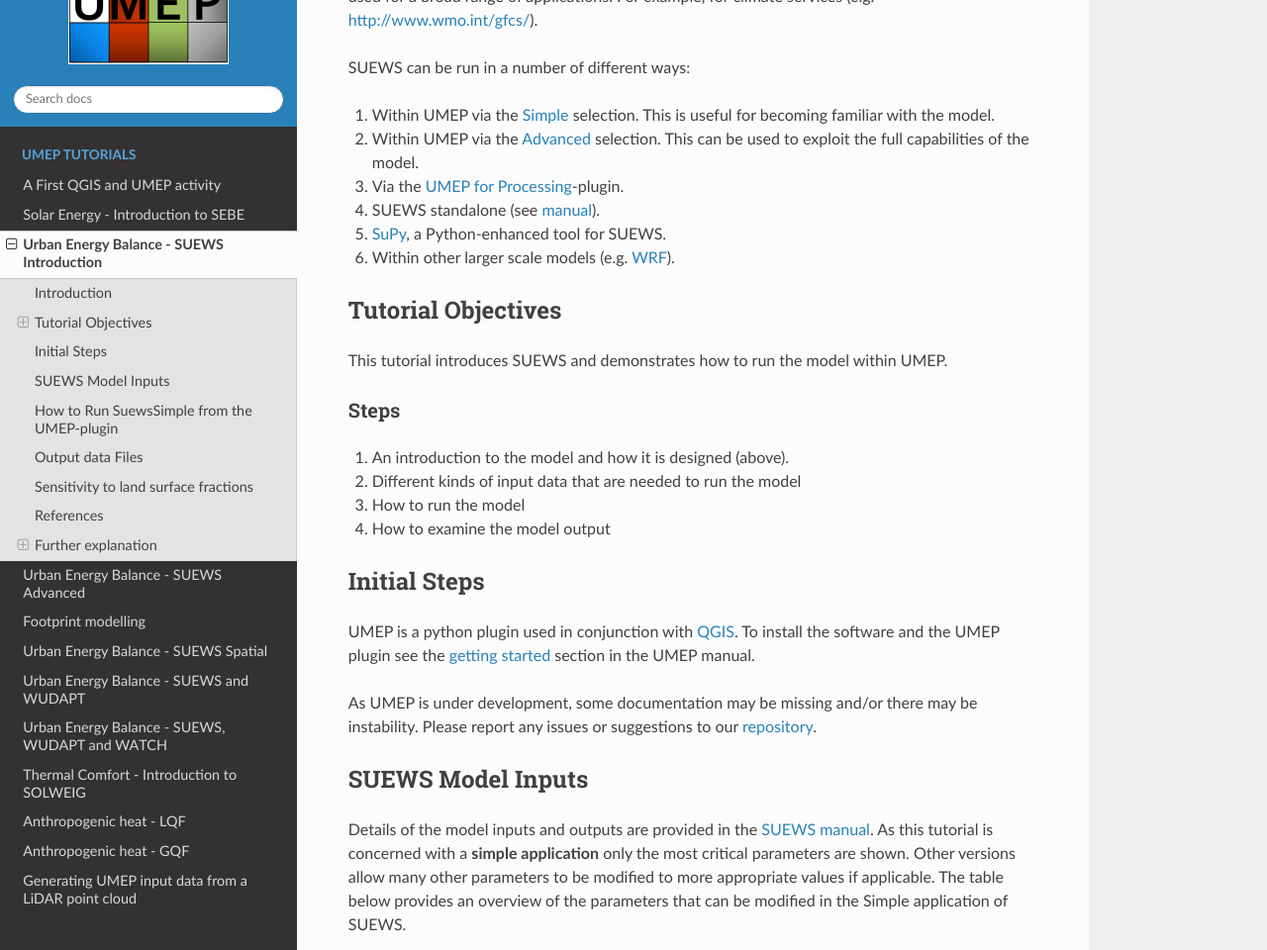
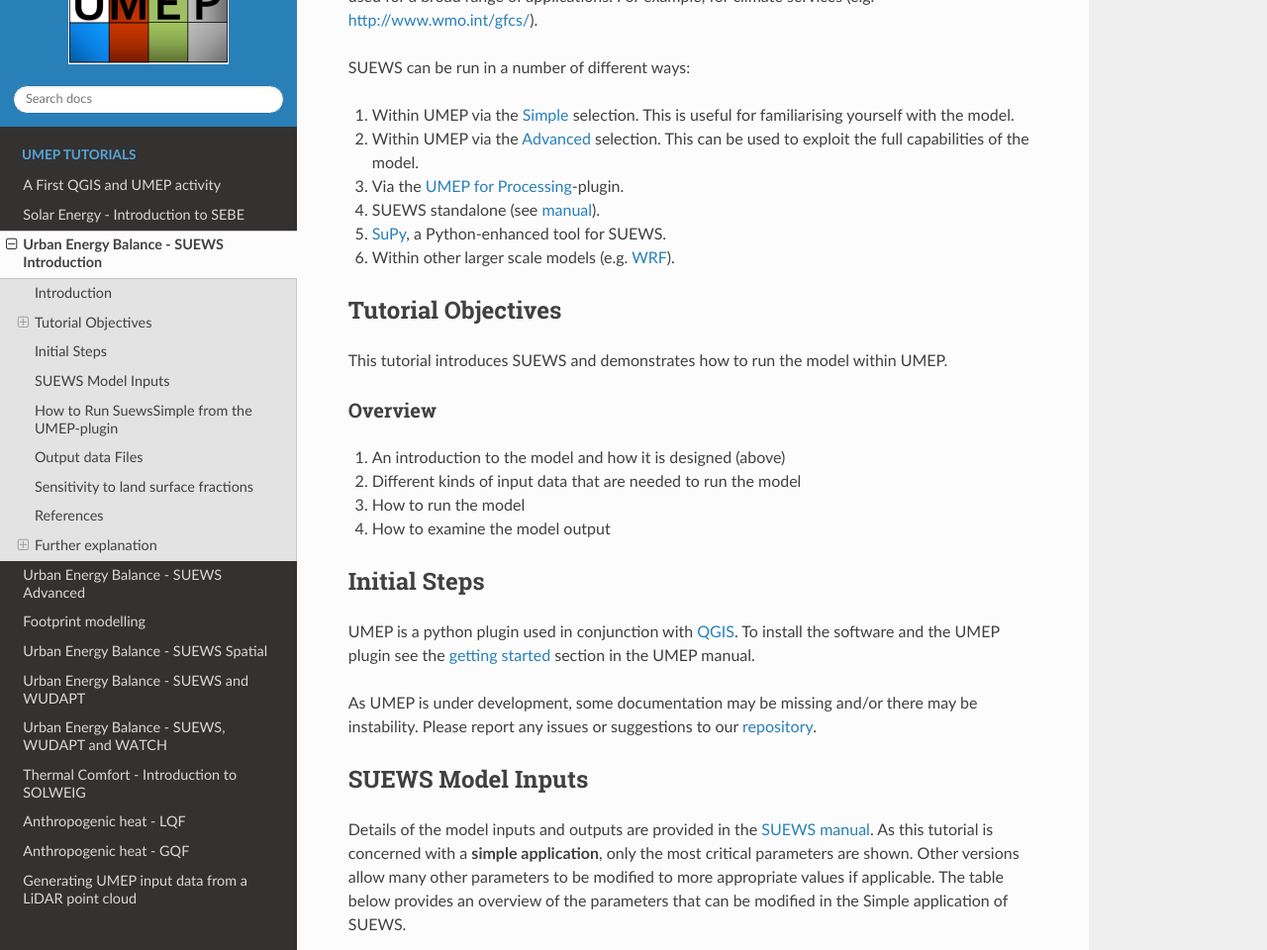
Before and after one commit to Urban-Meteorology-Reading/Tutorials, a Sphinx documentation site: the page built from docs/source/Tutorials/IntroductionToSuews.rst, in a window 1280 px wide and 1400 px high, scrolled down 320 px. Shown: the part 151-1111 px from the top of the window at 99% size. Built offline with Sphinx 7.4.7 and the Read the Docs theme 2.0.0, drawn with Linux system fonts in a browser that asks for light colours; some of the changed text lies outside the part shown.

Commit message:
Minor spelling and grammar changes

```diff
--- a/docs/source/Tutorials/IntroductionToSuews.rst
+++ b/docs/source/Tutorials/IntroductionToSuews.rst
@@ -25,8 +25,7 @@
 
 SUEWS can be run in a number of different ways:
 
-#. Within UMEP via the `Simple <https://umep-docs.readthedocs.io/en/latest/processor/Urban%20Energy%20Balance%20Urban%20Energy%20Balance%20(SUEWS,%20simple).html>`__ selection. This is useful for becoming
-   familiar with the model.
+#. Within UMEP via the `Simple <https://umep-docs.readthedocs.io/en/latest/processor/Urban%20Energy%20Balance%20Urban%20Energy%20Balance%20(SUEWS,%20simple).html>`__ selection. This is useful for familiarising yourself with the model.
 #. Within UMEP via the `Advanced <https://umep-docs.readthedocs.io/en/latest/processor/Urban%20Energy%20Balance%20Urban%20Energy%20Balance%20(SUEWS.BLUEWS,%20advanced).html>`__ selection. This can be used to exploit
    the full capabilities of the model.
 #. Via the `UMEP for Processing <https://umep-docs.readthedocs.io/en/latest/UMEPforProcessing.html>`__-plugin.
@@ -40,10 +39,10 @@
 
 This tutorial introduces SUEWS and demonstrates how to run the model within UMEP.
 
-Steps
-~~~~~
+Overview
+~~~~~~~~
 
-#. An introduction to the model and how it is designed (above).
+#. An introduction to the model and how it is designed (above)
 #. Different kinds of input data that are needed to run the model
 #. How to run the model
 #. How to examine the model output
@@ -64,7 +63,7 @@
 
 Details of the model inputs and outputs are provided in the `SUEWS
 manual <http://suews-docs.readthedocs.io>`__. As this tutorial is
-concerned with a **simple application** only the most critical
+concerned with a **simple application**, only the most critical
 parameters are shown. Other versions allow many other parameters to be
 modified to more appropriate values if applicable. The table below
 provides an overview of the parameters that can be modified in the
@@ -161,7 +160,7 @@
 -------------------------------------------
 
 #. Open SuewsSimple from *UMEP -> Processor -> Urban Energy Balance ->
-   Urban Energy Balance, SUEWS (Simple)*. The `GUI <https://umep-docs.readthedocs.io/en/latest/Abbreviations.html>`__ that opens looks quite
+   Urban Energy Balance (SUEWS, Simple)*. The `GUI <https://umep-docs.readthedocs.io/en/latest/Abbreviations.html>`__ that opens looks quite
    extensive but it is actually not that complicated to start a basic
    model run (figure below). Some additional information about the plugin is
    found in the left window. As you can read, a **test dataset** from
@@ -203,8 +202,8 @@
     Model output from SUEWS (simple) using the default settings and data (click on image to make it larger).
 
 
-The graphs in the upper figure are the monthly mean energy (left) and water
-balance (right). The lower graphs show the radiation fluxes,
+The graphs in the upper figure are the monthly mean energy (left) and water (right)
+balance. The lower graphs show the radiation fluxes,
 energy fluxes, and water related outputs throughout the year. This plot
 includes a lot of data and it might be difficult to examine it in
 detail.
@@ -256,7 +255,7 @@
     - Open SUEWS Analyzer.
     - Load the **RunControl.nml** found in your output folder for a specific run.
     - In the left panel (**Plot data**), Specify grid no. 1 and Year to investigate 2011.
-    - Tick in *Plot basic data* and click **Plot**.
+    - Tick *Plot basic data* and click **Plot**.
 
 
 References
```
Also changed, not shown: other parts of docs/source/Tutorials/IntroductionToSuews.rst (+2 -2 lines).
